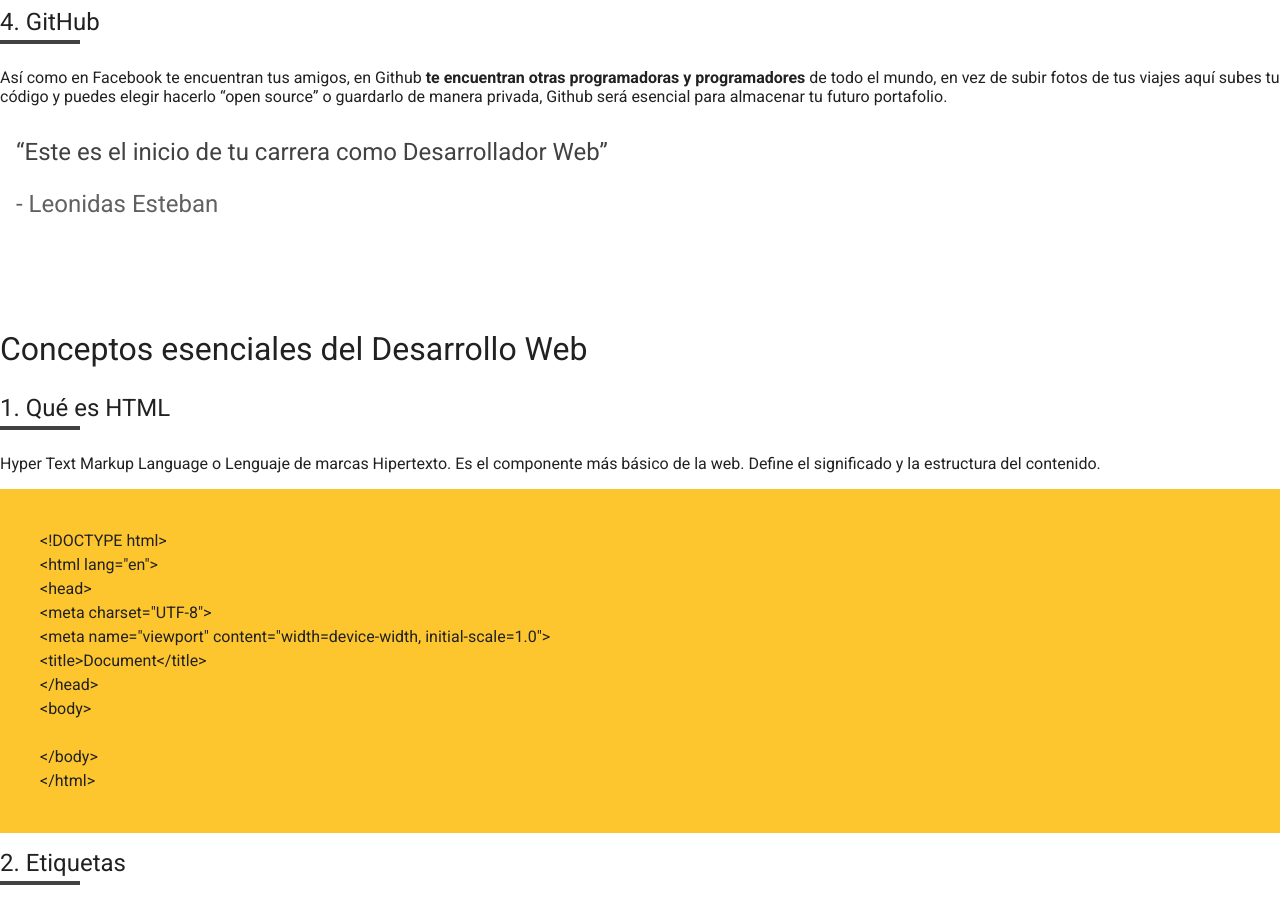
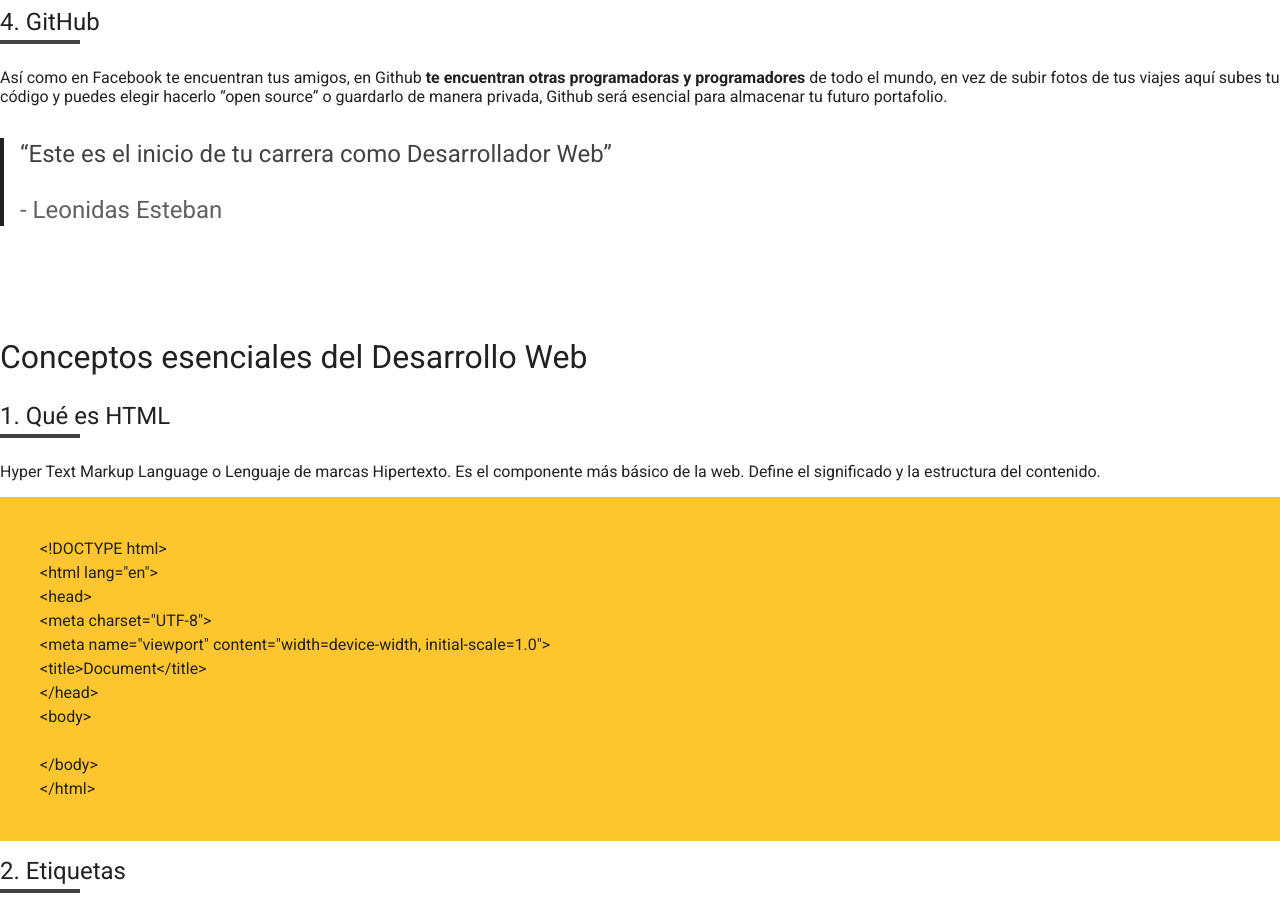
Before and after one commit to christhoph/html-css-essential-le, a plain HTML site: page index.html in a window 1280 px wide. Shown: the part 1760-2666 px from the top of the page. Drawn offline with Linux system fonts and the light colour scheme.

Commit message:
HCE-001 feat: CSS Border property

```diff
--- a/css/styles-physical.css
+++ b/css/styles-physical.css
@@ -121,6 +121,7 @@ section:not(.section-content) h3 {
 }
 
 blockquote {
+  border-left: 4px solid var(--gray_40);
   padding-left: 16px;
   margin: 32px 0 112px;
   font-size: 24px;
@@ -128,6 +129,7 @@ blockquote {
 
 blockquote p {
   color: var(--gray_20);
+  line-height: 32px;
 }
 
 blockquote span {
```
